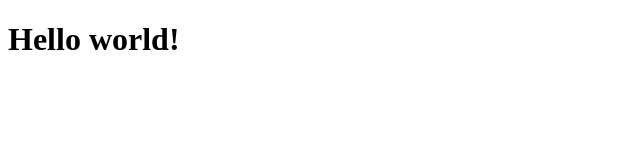
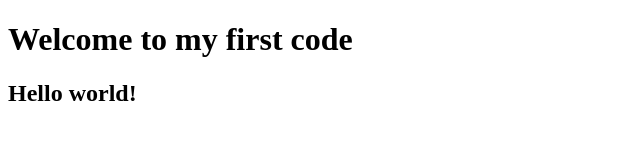
Before and after one commit to iamahbub/hello, a plain HTML site: page index.html in a window 1280 px wide. Shown: the whole page, without its empty margins (0-640 px from the left). Drawn offline with Linux system fonts and the light colour scheme.

Commit message:
Added div, h1 and h2

```diff
--- a/index.html
+++ b/index.html
@@ -6,6 +6,9 @@
     <title>First index file</title>
 </head>
 <body>
-    <h1> Hello world!</h1>
+    <div>
+     <h1> Welcome to my first code</h1>
+    <h2> Hello world!</h2>
+    </div>
 </body>
 </html>
```
